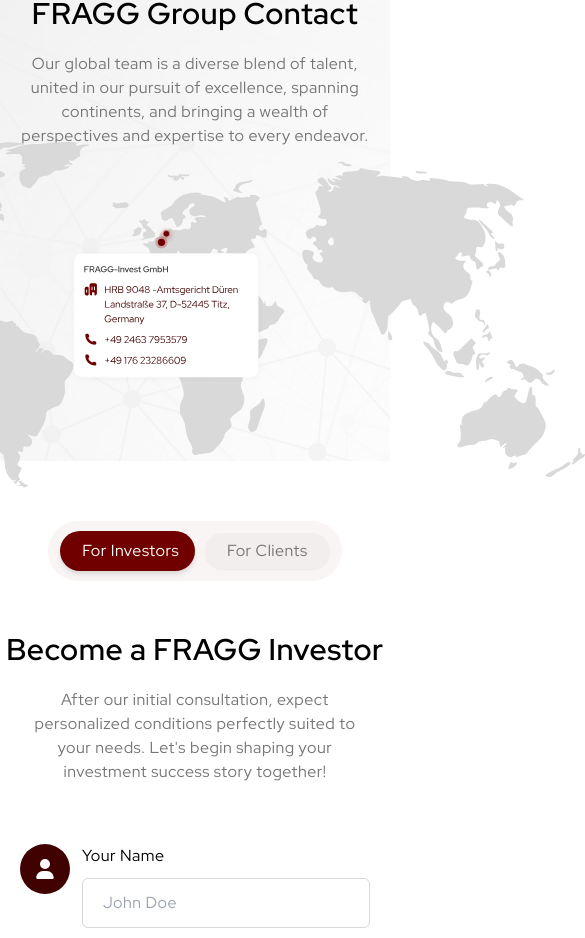
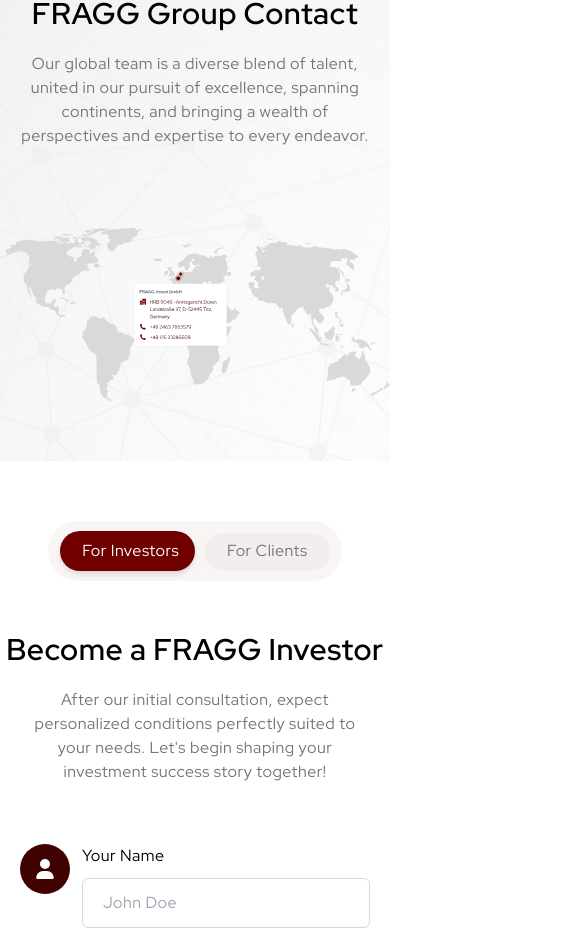
Before and after one commit to August-Deep-Tech/Fragg-Website, a Next.js app: page /fragg-gmbh in a window 390 px wide. Shown: the part 9938-10876 px from the top of the page, 585 px wide, since content can reach past the window. Built offline with nearby package versions, Linux system fonts and the light colour scheme.

Commit message:
minor refactor

```diff
--- a/src/pageSections/GroupContact.tsx
+++ b/src/pageSections/GroupContact.tsx
@@ -40,7 +40,7 @@
               width={1280}
               height={567}
               alt="map of the world"
-              className="scale-[2] sm:scale-[1]"
+              // className="scale-[2] sm:scale-[1]"
             />
           </div>
         </div>
```
